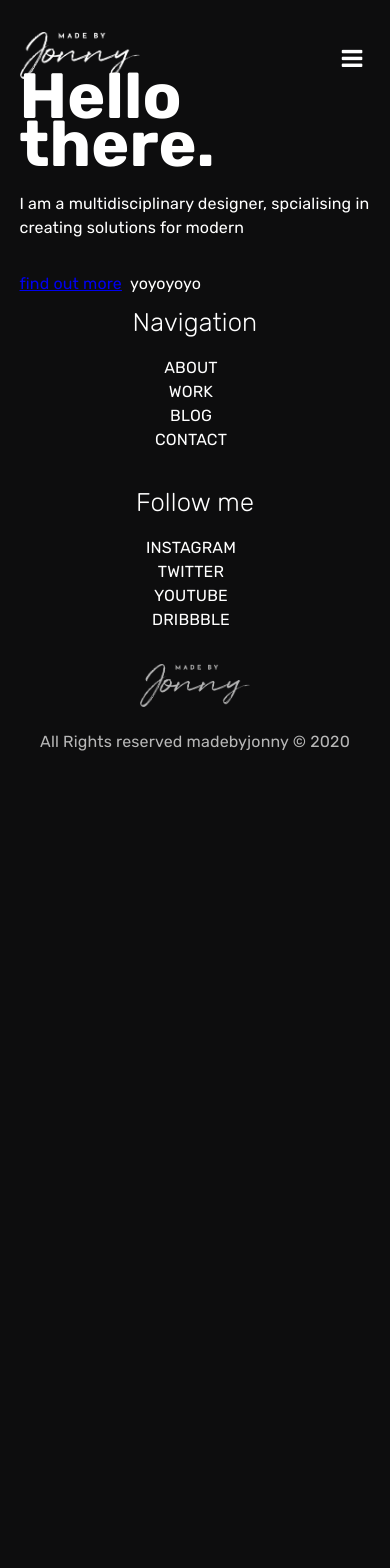
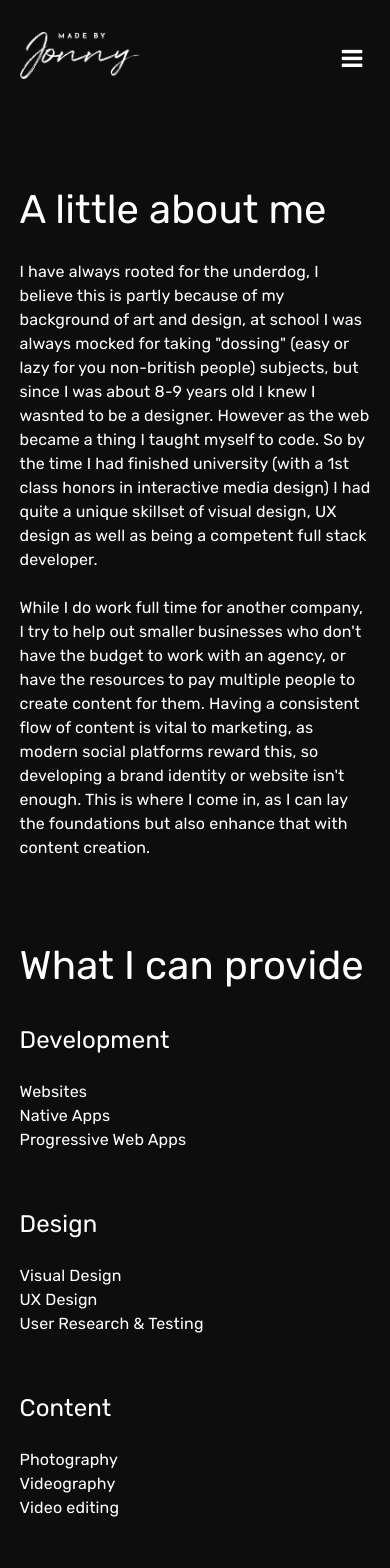
Before and after one commit to made-by-jonny/portfolio, a Next.js app: page /about in a window 390 px wide. Shown: the top 1568 px of the page. Before the commit the page ends 858 px from the top, so only its background shows below. Built offline with nearby package versions, Linux system fonts and the light colour scheme.

Commit message:
about responsive

```diff
--- a/components/primaryFooter/index.tsx
+++ b/components/primaryFooter/index.tsx
@@ -9,6 +9,7 @@ const PrimaryFooterStyle: React.FC<{
   className?: string | (() => string);
 }> = styled.footer`
   display: flex;
+  margin-top: 5rem;
   padding-bottom: 3rem;
   ul {
     all: unset;
--- a/pages/about.tsx
+++ b/pages/about.tsx
@@ -1,18 +1,165 @@
 import { GetStaticProps, GetStaticPaths, GetServerSideProps } from "next";
+import React from "react";
+import styled from "styled-components";
 
-import React from "react";
+const Page: React.FC = styled.div`
+  padding-top: 10rem;
+`;
+
+const Intro: React.FC = styled.div`
+  padding-top: 4rem;
+  div {
+    column-count: 2;
+    column-gap: 2rem;
+  }
+`;
+
+const AboutContainer: React.FC = styled.article`
+  display: flex;
+  margin-bottom: 2rem;
+  > header,
+  > ul,
+  > div {
+    flex: 1;
+  }
+  > header {
+    top: 2rem;
+    align-self: flex-start;
+    position: sticky;
+    min-width: 35%;
+    max-width: 35%;
+    margin-right: 3rem;
+  }
+  > ul {
+    all: unset;
+    list-style: none;
+    display: flex;
+    flex-wrap: wrap;
+    > li {
+      flex: 1;
+      margin-bottom: 3rem;
+      min-width: 50%;
+    }
+  }
+
+  p:first-child {
+    margin-top: 0;
+  }
+
+  h3,
+  h2,
+  h1 {
+    margin: 0 0 1rem 0;
+    font-weight: 400;
+  }
+
+  ul {
+    padding: 0;
+    list-style: none;
+  }
+
+  @media (max-width: 789px) {
+    > ul {
+      > li {
+        min-width: 100%;
+      }
+    }
+  }
+  @media (max-width: 525px) {
+    flex-direction: column;
+    > ul {
+      > li {
+        min-width: 45%;
+      }
+    }
+    > header {
+      top: 2rem;
+      position: relative;
+      min-width: 100%;
+      max-width: 100%;
+      margin-bottom: 3rem;
+    }
+  }
+  @media (max-width: 525px) {
+    flex-direction: column;
+    > ul {
+      > li {
+        min-width: 100%;
+      }
+    }
+  }
+`;
 
 const Index: React.FC = () => {
   return (
-    <>
-      <h1>Hello there.</h1>
-      <p>
-        I am a multidisciplinary designer, spcialising in creating solutions for
-        modern
-      </p>
-      <a href="/about">find out more</a>
-      <input defaultValue="yoyoyoyo" />
-    </>
+    <Page>
+      <AboutContainer>
+        <header>
+          <h2>A little about me</h2>
+        </header>
+        <div>
+          <p>
+            I have always rooted for the underdog, I believe this is partly
+            because of my background of art and design, at school I was always
+            mocked for taking "dossing" (easy or lazy for you non-british
+            people) subjects, but since I was about 8-9 years old I knew I
+            wasnted to be a designer. However as the web became a thing I taught
+            myself to code. So by the time I had finished university (with a 1st
+            class honors in interactive media design) I had quite a unique
+            skillset of visual design, UX design as well as being a competent
+            full stack developer.
+          </p>
+          <p>
+            While I do work full time for another company, I try to help out
+            smaller businesses who don't have the budget to work with an agency,
+            or have the resources to pay multiple people to create content for
+            them. Having a consistent flow of content is vital to marketing, as
+            modern social platforms reward this, so developing a brand identity
+            or website isn't enough. This is where I come in, as I can lay the
+            foundations but also enhance that with content creation.
+          </p>
+        </div>
+      </AboutContainer>
+
+      <AboutContainer>
+        <header>
+          <h2>What I can provide</h2>
+        </header>
+        <ul>
+          <li>
+            <h3>Development</h3>
+            <ul>
+              <li>Websites</li>
+              <li>Native Apps</li>
+              <li>Progressive Web Apps</li>
+            </ul>
+          </li>
+          <li>
+            <h3>Design</h3>
+            <ul>
+              <li>Visual Design</li>
+              <li>UX Design</li>
+              <li>User Research &amp; Testing</li>
+            </ul>
+          </li>
+          <li>
+            <h3>Content</h3>
+            <ul>
+              <li>Photography</li>
+              <li>Videography</li>
+              <li>Video editing</li>
+            </ul>
+          </li>
+          <li>
+            <h3>Consultancy</h3>
+            <p>
+              I will avalible to chat about these topics and how they effect our
+              company
+            </p>
+          </li>
+        </ul>
+      </AboutContainer>
+    </Page>
   );
 };
 
--- a/styles/globalStyle.tsx
+++ b/styles/globalStyle.tsx
@@ -8,7 +8,6 @@ const GlobalStyle = createGlobalStyle`
     font-size: ${({ theme }) => theme.typography.body.size};
     font-family: ${({ theme }) => theme.typography.body.font};
     color: ${({ theme }) => theme.colors.text};
-    overflow-x: hidden;
     line-height: ${({ theme }) => theme.utility.lineHeight};
     letter-spacing: 0.01rem;
     -webkit-font-smoothing: antialiased;
```
